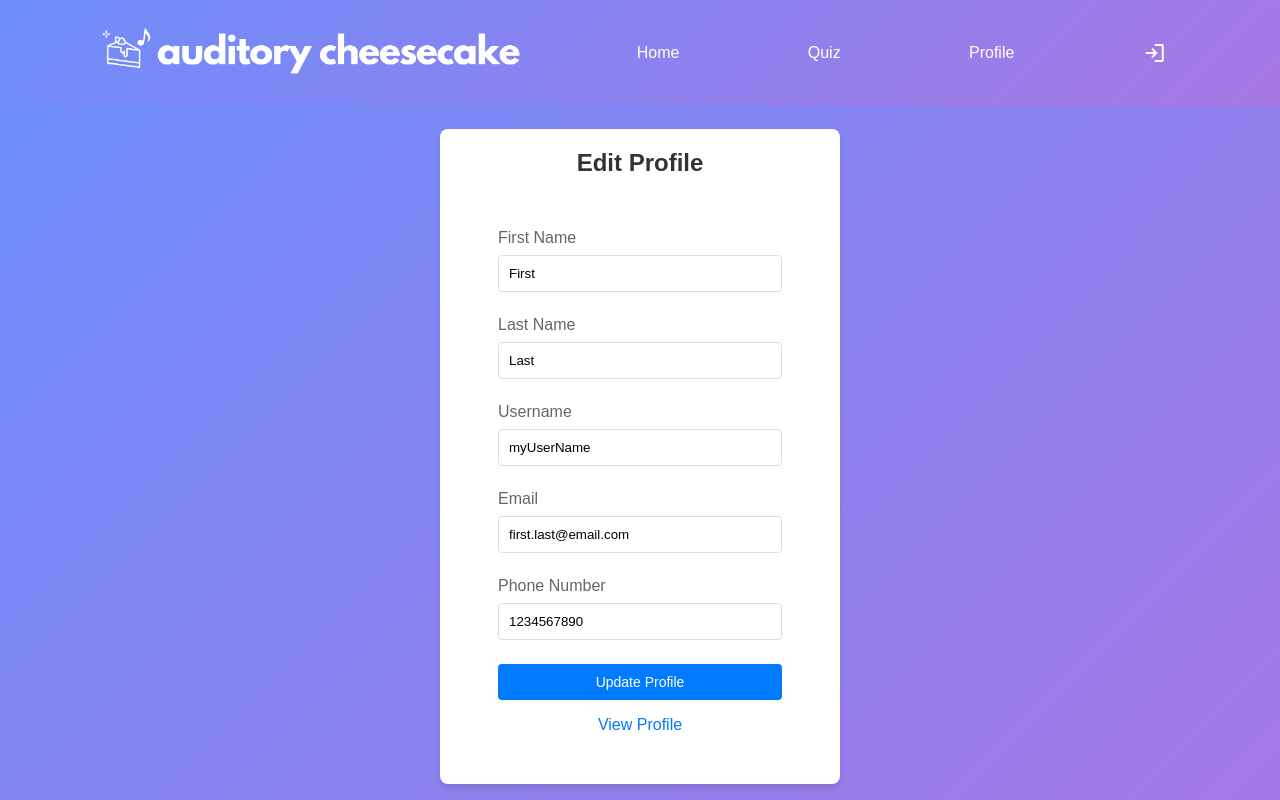
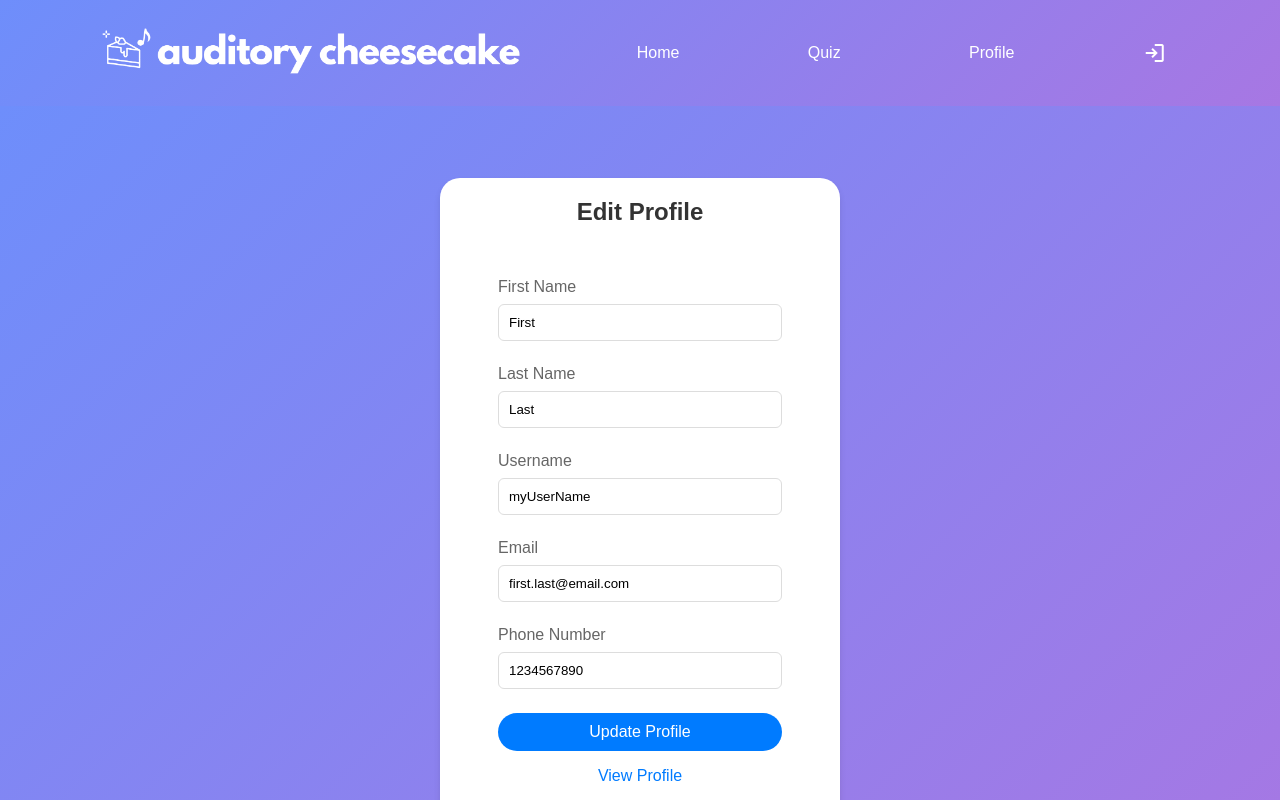
Before and after one commit to agiledev-students-spring2024/4-final-project-auditory-cheesecake, a React (Create React App) app in the folder frontend/: page /EditProfile in a window 1280 px wide. Built offline with nearby package versions, Linux system fonts and the light colour scheme; the HTML template or start-up script is replaced by a standard one.

Commit message:
Modified some style elements

```diff
--- a/frontend/package.json
+++ b/frontend/package.json
@@ -6,7 +6,9 @@
     "@testing-library/jest-dom": "^5.17.0",
     "@testing-library/react": "^13.4.0",
     "@testing-library/user-event": "^13.5.0",
+    "hamburger-react": "^2.5.0",
     "react": "^18.2.0",
+    "react-burger-menu": "^3.0.9",
     "react-dom": "^18.2.0",
     "react-router-dom": "^6.22.2",
     "react-scripts": "5.0.1",
--- a/frontend/src/views/EditProfile/EditProfile.css
+++ b/frontend/src/views/EditProfile/EditProfile.css
@@ -3,6 +3,8 @@
     flex-direction: column;
     align-items: center;
     justify-content: center;
+    /* padding: 10px; */
+    background: linear-gradient(135deg, #6e8efb, #a777e3);
     height: 100vh;
     /* background-color: #f5f5f5;
     display: flex;
@@ -11,8 +13,7 @@
     align-items: center;
     height: 100vh;
     padding  : 20px; */
-    background: linear-gradient(135deg, #6e8efb, #a777e3);
-    padding-bottom:100px;
+
   }
   .edit-profile-form-wrapper {
     display: flex;
@@ -23,7 +24,7 @@
     max-width: 400px;
     background-color: #fff;
     padding: 20px;
-    border-radius: 8px;
+    border-radius: 20px;
     box-shadow: 0 4px 6px rgba(0, 0, 0, 0.1);
   }
 
@@ -38,7 +39,7 @@
     width: 90%;
     max-width: 400px;
     padding: 20px;
-    border-radius: 8px;
+    border-radius: 20px;
   }
 
   .edit-profile form label {
@@ -50,7 +51,7 @@
     padding: 10px;
     margin-bottom: 1.5rem;
     border: 1px solid #ddd;
-    border-radius: 4px;
+    border-radius: 6px;
     box-sizing: border-box;
   }
 
@@ -59,8 +60,9 @@
     background-color: #007bff;
     color: white;
     border: none;
-    border-radius: 4px;
+    border-radius: 20px;
     cursor: pointer;
+    font-size: medium;
     transition: background-color 0.3s ease;
   }
 
--- a/frontend/src/views/components/NavBar/NavBar.css
+++ b/frontend/src/views/components/NavBar/NavBar.css
@@ -34,3 +34,18 @@ nav {
     font-size: 24px; /* Adjust size as needed */
     vertical-align: middle;
   }
+
+  .custom-hamburger-icon {
+    cursor: pointer;
+    display: flex;
+    flex-direction: column;
+    justify-content: space-around;
+    width: 30px; /* Width of the hamburger icon */
+    height: 25px; /* Total height of the hamburger icon */
+  }
+
+  .line {
+      height: 3px; /* Height of each line */
+      background-color: #333; /* Color of the lines */
+      margin: 0 0 5px 0; /* Adjust spacing between lines */
+  }
```
Also changed, not shown: frontend/src/favicon.png (added).
